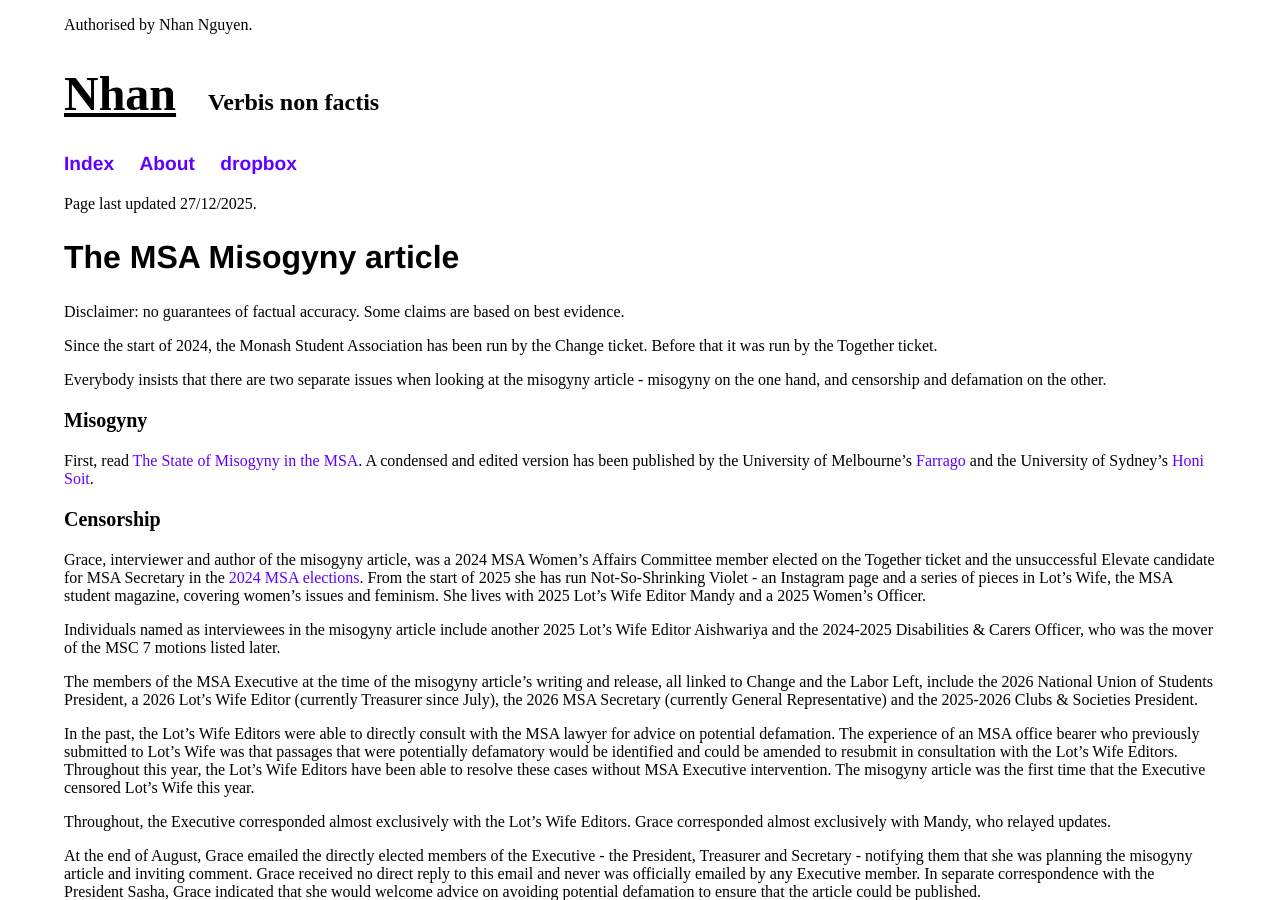
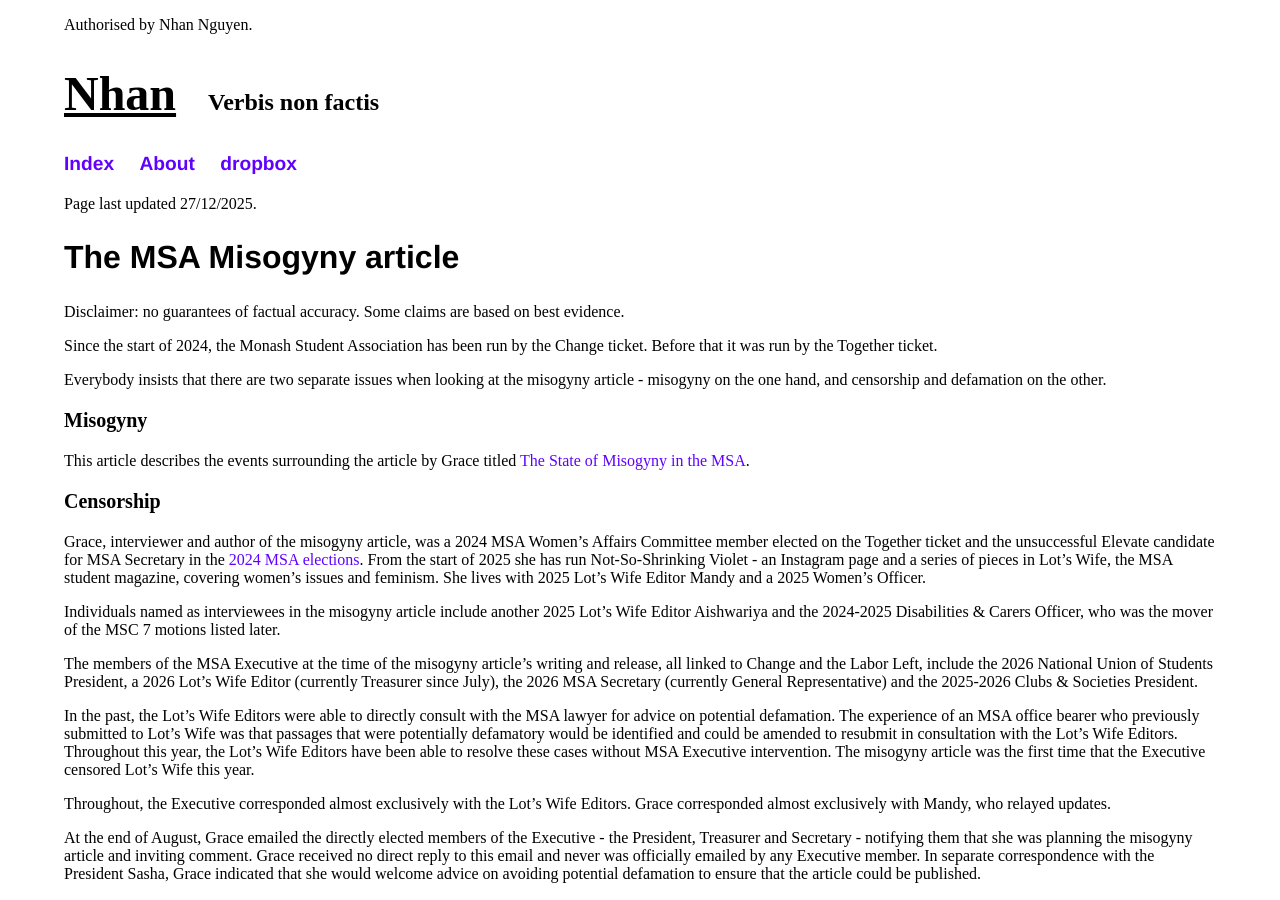
Before and after one commit to nhtnhanbn/nhtnhanbn.github.io, a Jekyll site: the page built from monash/msagyny.md, in a window 1280 px wide and 900 px high. Built offline with Jekyll 4.4.1, drawn with Linux system fonts in a browser that asks for light colours.

Commit message:
Clarify link to misogyny article as a reference

```diff
--- a/monash/msagyny.md
+++ b/monash/msagyny.md
@@ -15,7 +15,7 @@
 
 ### Misogyny
 
-First, read [The State of Misogyny in the MSA](https://instagram.com/p/DPhuGQxE2J6). A condensed and edited version has been published by the University of Melbourne's [Farrago](https://farragomagazine.com/news/article/farrago/The-State-of-Misogyny-and-Sexism-in-the-Monash-Student-Association) and the University of Sydney's [Honi Soit](https://honisoit.com/2025/10/the-state-of-misogyny-and-sexism-in-the-monash-student-association).
+This article describes the events surrounding the article by Grace titled [The State of Misogyny in the MSA](https://instagram.com/p/DPhuGQxE2J6).
 
 ### Censorship
 
```
